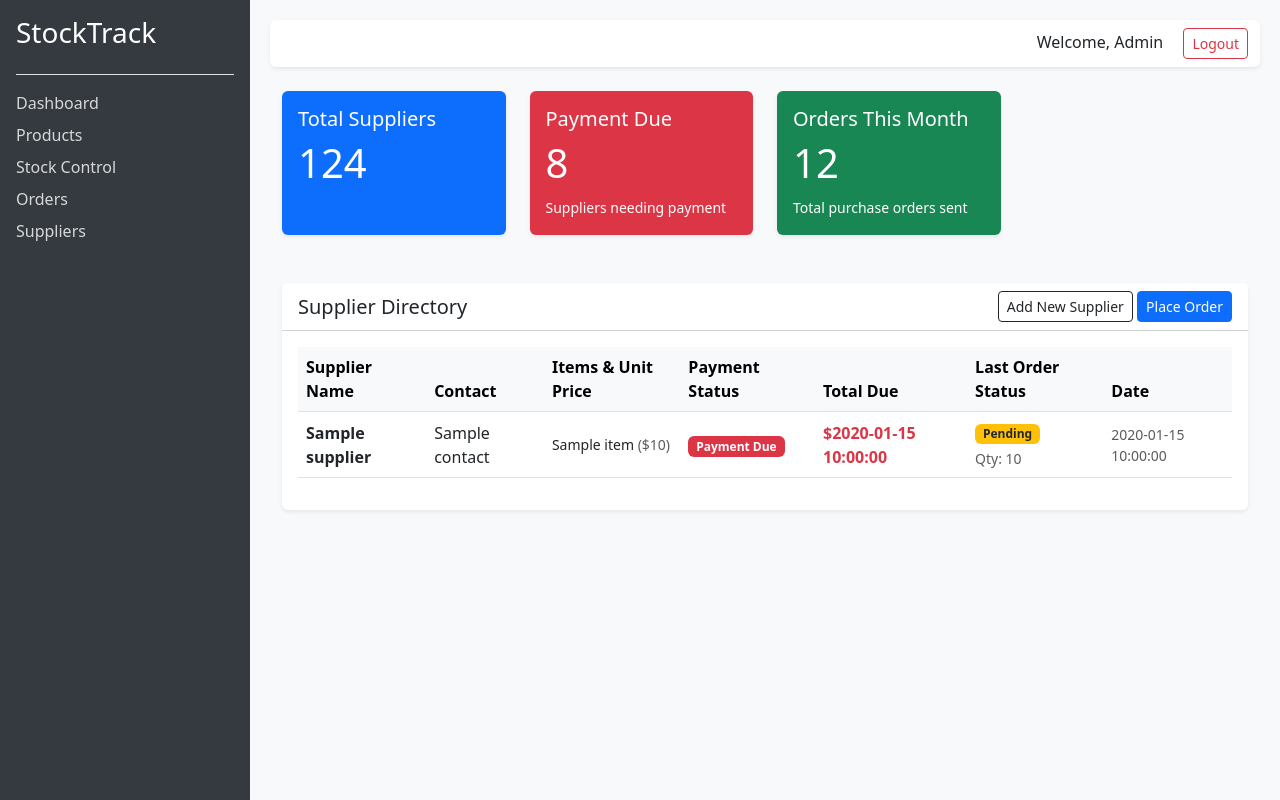
After one commit to Ravindu-Kuruppuarachchi/StockTrack, a FastAPI app: template templates/suppliers.html in a window 1280 px wide. The commit adds this page. Run offline with FastAPI, Linux system fonts and the light colour scheme; the template is opened without the code that fills it: most values are stand-ins (such as "Sample title", 1, 10 or a date in 2020).

Commit message:
Add suppliers

```diff
--- a/main.py
+++ b/main.py
@@ -1,19 +1,54 @@
 from fastapi import FastAPI, Request
 from fastapi.templating import Jinja2Templates
 from fastapi.staticfiles import StaticFiles
+from fastapi.responses import HTMLResponse, RedirectResponse # Added RedirectResponse
 
 app = FastAPI(title="Inventory Management System")
 
 # 1. Tell FastAPI where to find HTML files
 templates = Jinja2Templates(directory="templates")
 
-# (Optional) If you have CSS/Images later, you'd mount static files here
+# (Optional) Static files mount (CSS/JS)
 # app.mount("/static", StaticFiles(directory="static"), name="static")
 
-@app.get("/")
-def read_dashboard(request: Request):
-    # 2. Render the 'dashboard.html' template
-    # We must pass the 'request' object to the template
-    return templates.TemplateResponse("dashboard.html", {"request": request})
+# --- NEW: Root Route ---
+# This fixes the "404 Not Found" error when you first open the app.
+@app.get("/suppliers", response_class=HTMLResponse)
+async def read_suppliers(request: Request):
+    suppliers_data = [
+        {
+            "name": "Acme Corp",
+            "contact": "+1 (555) 010-9988",
+            "products": [  # <--- RENAMED FROM "items"
+                {"name": "Steel Rods", "unit_price": 15.50},
+                {"name": "Bolts", "unit_price": 0.50}
+            ],
+            "payment_status": "Due",
+            "total_due": 1250.00,
+            "last_order_qty": 500,
+            "last_order_received": True,
+            "last_order_date": "2024-06-15"  # <--- NEW FIELD
+        },
+        {
+            "name": "Global Tech",
+            "contact": "+1 (555) 012-3456",
+            "products": [{"name": "Monitors", "unit_price": 120.00}], # <--- RENAMED
+            "payment_status": "Settled",
+            "total_due": 0,
+            "last_order_qty": 10,
+            "last_order_received": True,
+            "last_order_date": "2024-06-10"  # <--- NEW FIELD
+        },
+        {
+            "name": "Fresh Supplies",
+            "contact": "+44 20 7946 0958",
+            "products": [{"name": "Packaging", "unit_price": 2.00}], # <--- RENAMED
+            "payment_status": "Due",
+            "total_due": 300.00,
+            "last_order_qty": 150,
+            "last_order_received": False,
+            "last_order_date": "2024-06-12"  # <--- NEW FIELD
+        }
+    ]
 
-# We will add the other routes (products, orders) here later
+    return templates.TemplateResponse("suppliers.html", {"request": request, "suppliers": suppliers_data})
--- a/templates/dashboard.html
+++ b/templates/dashboard.html
@@ -5,7 +5,7 @@
 {% block content %}
 <div class="row">
     <div class="col-md-3 mb-4">
-        <div class="card border-0 shadow-sm text-white bg-primary">
+        <div class="card border-0 shadow-sm text-white bg-primary"></div>
             <div class="card-body">
                 <h5 class="card-title">Total Products</h5>
                 <h2 class="display-6">124</h2>
--- /dev/null
+++ b/templates/suppliers.html
@@ -0,0 +1,114 @@
+{% extends "base.html" %}
+
+{% block title %}Suppliers - Inventory{% endblock %}
+
+{% block content %}
+<div class="row">
+    <div class="col-md-3 mb-4">
+        <div class="card border-0 shadow-sm text-white bg-primary h-100">
+            <div class="card-body">
+                <h5 class="card-title">Total Suppliers</h5>
+                <h2 class="display-6">124</h2>
+            </div>
+        </div>
+    </div>
+    <div class="col-md-3 mb-4">
+        <div class="card border-0 shadow-sm text-white bg-danger h-100">
+            <div class="card-body">
+                <h5 class="card-title">Payment Due</h5>
+                <h2 class="display-6">8</h2>
+                <small>Suppliers needing payment</small>
+            </div>
+        </div>
+    </div>
+    <div class="col-md-3 mb-4">
+        <div class="card border-0 shadow-sm text-white bg-success h-100">
+            <div class="card-body">
+                <h5 class="card-title">Orders This Month</h5>
+                <h2 class="display-6">12</h2>
+                <small>Total purchase orders sent</small>
+            </div>
+        </div>
+    </div>
+</div>
+
+<div class="row mt-4">
+    <div class="col-md-12">
+        <div class="card border-0 shadow-sm">
+            <div class="card-header bg-white d-flex align-items-center">
+                <h5 class="mb-0">Supplier Directory</h5>
+                <div class="ms-auto">
+                    <button class="btn btn-sm btn-outline-dark">Add New Supplier</button>
+                    <button class="btn btn-sm btn-primary">Place Order</button>
+                </div>
+            </div>
+            <div class="card-body">
+                <div class="table-responsive">
+                    <table class="table table-hover align-middle">
+                        <thead class="table-light">
+                            <tr>
+                                <th>Supplier Name</th>
+                                <th>Contact</th>
+                                <th>Items & Unit Price</th>
+                                <th>Payment Status</th>
+                                <th>Total Due</th>
+                                <th>Last Order Status</th>
+                                <th>Date</th>
+                            </tr>
+                        </thead>
+                        <tbody>
+                            {% for supplier in suppliers %}
+                            <tr>
+                                <td class="fw-bold">{{ supplier.name }}</td>
+
+                                <td>
+                                    <i class="bi bi-telephone-fill text-muted small"></i>
+                                    {{ supplier.contact }}
+                                </td>
+
+                                <td>
+                                    <ul class="list-unstyled mb-0 small">
+                                        {% for item in supplier.products %}
+                                        <li>{{ item.name }} <span class="text-muted">(${{ item.unit_price }})</span></li>
+                                        {% endfor %}
+                                    </ul>
+                                </td>
+
+                                <td>
+                                    {% if supplier.payment_status == 'Due' %}
+                                        <span class="badge bg-danger">Payment Due</span>
+                                    {% else %}
+                                        <span class="badge bg-success">Settled</span>
+                                    {% endif %}
+                                </td>
+
+                                <td>
+                                    {% if supplier.payment_status == 'Due' %}
+                                        <span class="text-danger fw-bold">${{ supplier.total_due }}</span>
+                                    {% else %}
+                                        <span class="text-muted">-</span>
+                                    {% endif %}
+                                </td>
+
+                                <td>
+                                    {% if supplier.last_order_received %}
+                                        <span class="badge bg-info text-dark">Received</span>
+                                    {% else %}
+                                        <span class="badge bg-warning text-dark">Pending</span>
+                                    {% endif %}
+                                    <div class="small text-muted mt-1">Qty: {{ supplier.last_order_qty }}</div>
+                                </td>
+
+                                <td class="text-muted small">
+                                    {{ supplier.last_order_date }}
+                                </td>
+                            </tr>
+                            {% endfor %}
+                        </tbody>
+                    </table>
+                </div>
+            </div>
+        </div>
+    </div>
+</div>
+{% endblock %}
```
